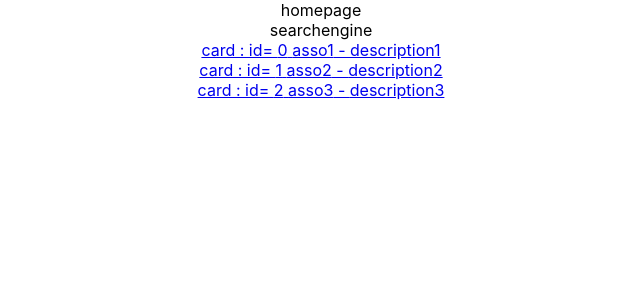
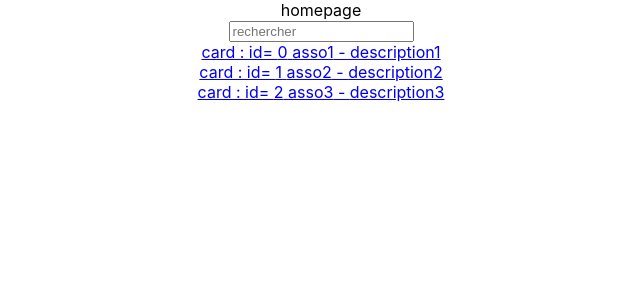
Before and after one commit to shrutigupta02/react-app-asso, a React (Create React App) app: page / in a window 1280 px wide. Shown: the top 300 px of the page, without its empty margins (319-959 px from the left). Built offline with nearby package versions, Linux system fonts and the light colour scheme.

Commit message:
Creating the search bar in the searchengine.tsx component
it's working :+1:

```diff
--- a/src/App.tsx
+++ b/src/App.tsx
@@ -1,6 +1,6 @@
 import React from 'react';
 import './App.css';
-import Homepage from './components/homepage';
+import Homepage from './components/homepage/homepage';
 import { BrowserRouter as Router, Routes, Route, Link} from "react-router-dom";
 
 function App() {
--- a/src/components/donationpage.tsx
+++ b/src/components/donationpage/donationpage.tsx
@@ -1,6 +1,6 @@
 import React, { Component } from 'react'
 import { Link } from 'react-router-dom'
-import Converter from './converter'
+import Converter from '../converter/converter'
 
 export type association = {
     association: {
--- a/src/components/homepage.tsx
+++ b/src/components/homepage/homepage.tsx
@@ -1,6 +1,6 @@
 import React, { Component } from 'react'
-import Searchengine from './searchengine'
-import Donationpage from './donationpage'
+import Searchengine from '../searchengine/searchengine'
+import Donationpage from '../donationpage/donationpage'
 
 
 // define the type of the state
--- a/src/components/searchengine.tsx
+++ /dev/null
@@ -1,36 +0,0 @@
-import React, { Component } from 'react'
-import Associationcard from './associationcard'
-
-export type associations = {
-    associations: {
-      id:number,
-      name:string,
-      description: string
-    }[]
-    handleAssociation: Function
-  }
-
-
-
-export default class Searchengine extends React.Component<associations, {}>{
-  render() {
-    // console.log(this.props)
-    return (
-
-      <div>
-        searchengine
-        {
-            this.props.associations.map(pres =>
-                <div key={pres.id}>
-                    <Associationcard association={pres} handleAssociation={this.props.handleAssociation}/>
-                </div>
-            )
-        }
-
-      </div>
-    )
-  }
-}
-
-//
-//
--- /dev/null
+++ b/src/components/searchengine/searchengine.tsx
@@ -0,0 +1,66 @@
+import React, { Component, useState } from 'react'
+import Associationcard from '../associationcard/associationcard'
+
+
+
+export type associations = {
+  associations: {
+    id:number,
+    name:string,
+    description: string
+  }[]
+  handleAssociation: Function
+}
+
+
+export default function Searchengine(props: associations) {
+
+  const [searchTerm, setSearchTerm] = useState('')
+
+    return (
+      <div>
+        <input type="text" placeholder="rechercher" onChange= {event => setSearchTerm(event.target.value)}/>
+        {/* mapping in the associations and displaying a card for each one */}
+        {props.associations.filter((val) => {
+
+            if (val.name.toLowerCase().includes(searchTerm.toLowerCase())) {
+              return val
+            }
+
+          }).map((pres) => {
+          return <div key={pres.id}><Associationcard association={pres} handleAssociation={props.handleAssociation}/></div>
+        })}
+      </div>
+    )
+}
+
+
+
+
+
+    // {id = props.associations[1].id}
+    // {name = props.associations[1].name}
+    // {description = props.associations[1].description}
+
+
+    //
+
+  {/**/}
+
+        {/* {
+            props.associations.map((pres) => {
+            <div key={pres.id}>
+              <Associationcard association={pres} handleAssociation={props.handleAssociation}/>
+            </div>
+          })
+        } */}
+
+
+
+ /* {
+          this.props.associations.map(pres =>
+            <div key={pres.id}>
+              <Associationcard association={pres} handleAssociation={this.props.handleAssociation}/>
+            </div>
+          )
+        }     */
```
Also changed, not shown: src/components/associationcard/associationcard.tsx (renamed from src/components/associationcard.tsx), src/components/converter/converter.tsx (renamed from src/components/converter.tsx).
